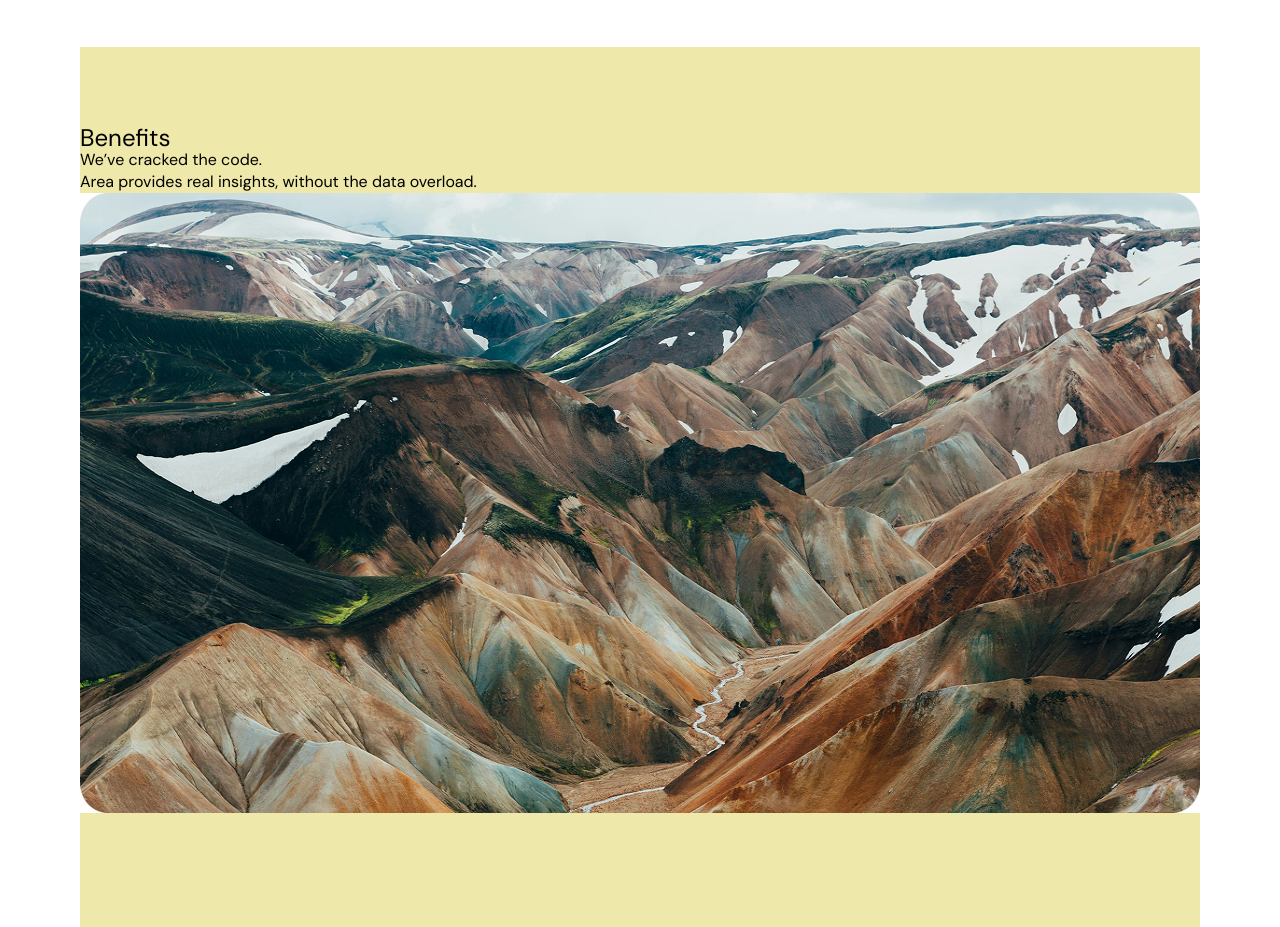
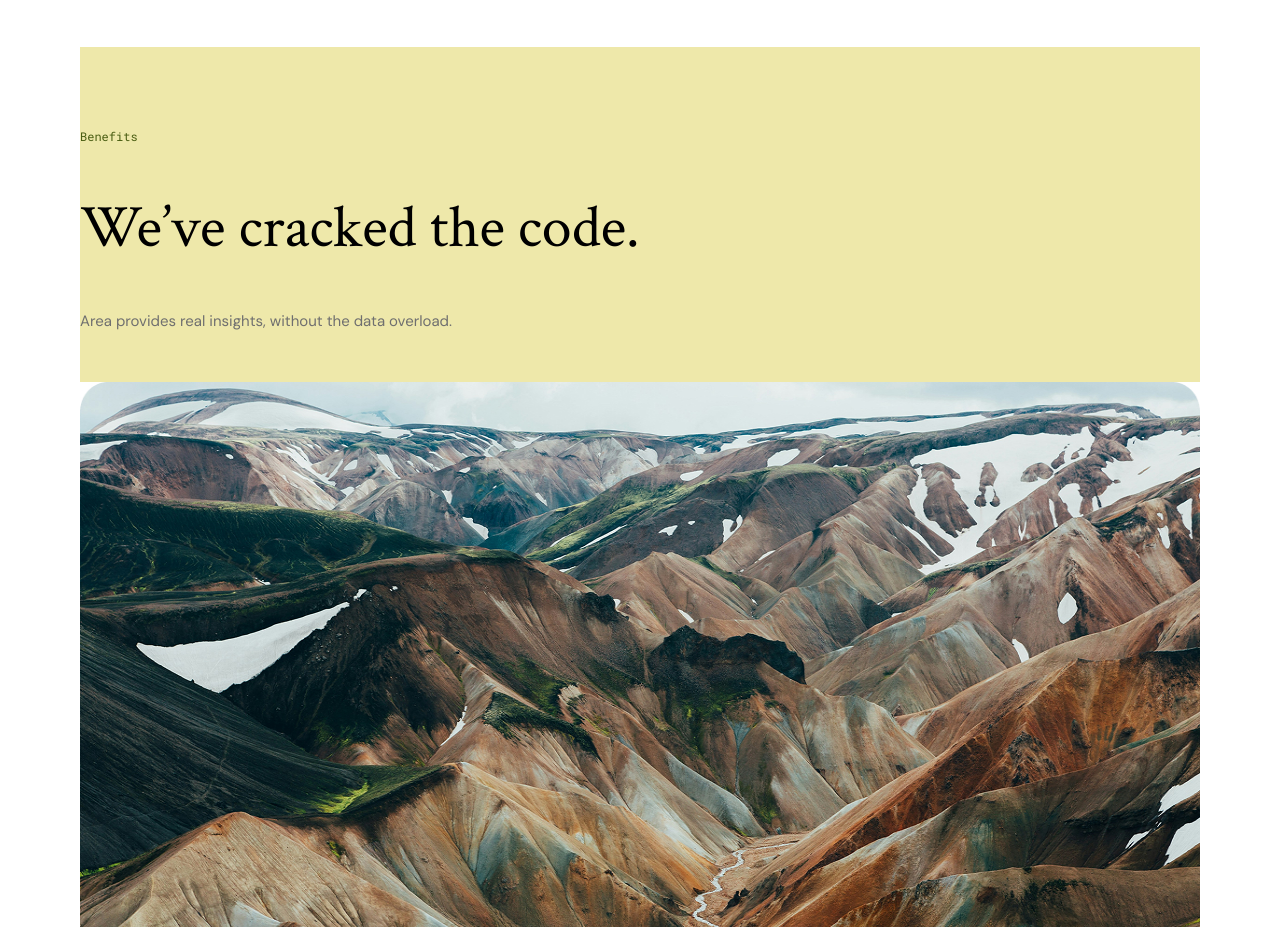
Before and after one commit to ministrov/landing-area-next-ts, a Next.js app: page / in a window 1280 px wide. Shown: the part 1080-2007 px from the top of the page. Built offline with nearby package versions, Linux system fonts and the light colour scheme.

Commit message:
feat: create a heading, slogan and insights styling in benefits heading

```diff
--- a/components/benefits/Benefits.module.css
+++ b/components/benefits/Benefits.module.css
@@ -4,3 +4,30 @@
   height: 1412px;
   background-color: palegoldenrod;
 }
+
+.header {
+  margin-bottom: 50px;
+}
+
+.heading {
+  margin-bottom: 50px;
+  font-family: var(--font-roboto-mono);
+  font-size: 12px;
+  line-height: 18px;
+  color: var(--color-05);
+}
+
+.slogan {
+  margin-bottom: 50px;
+  font-family: var(--font-crimson-text);
+  font-size: 60px;
+  line-height: 66px;
+  color: var(--foreground);
+}
+
+.insights {
+  font-family: var(--font-dm-sans);
+  font-size: 15px;
+  line-height: 21px;
+  color: var(--color-06);
+}
--- a/components/benefits/Benefits.tsx
+++ b/components/benefits/Benefits.tsx
@@ -4,10 +4,10 @@ import styles from './Benefits.module.css';
 export const Benefits = () => {
   return (
     <section className={styles.benefits}>
-      <header>
+      <header className={styles.header}>
         <h2 className={styles.heading}>Benefits</h2>
-        <p>We’ve cracked the code.</p>
-        <p>Area provides real insights, without the data overload.</p>
+        <p className={styles.slogan}>We’ve cracked the code.</p>
+        <p className={styles.insights}>Area provides real insights, without the data overload.</p>
       </header>
 
       <ul>
```
